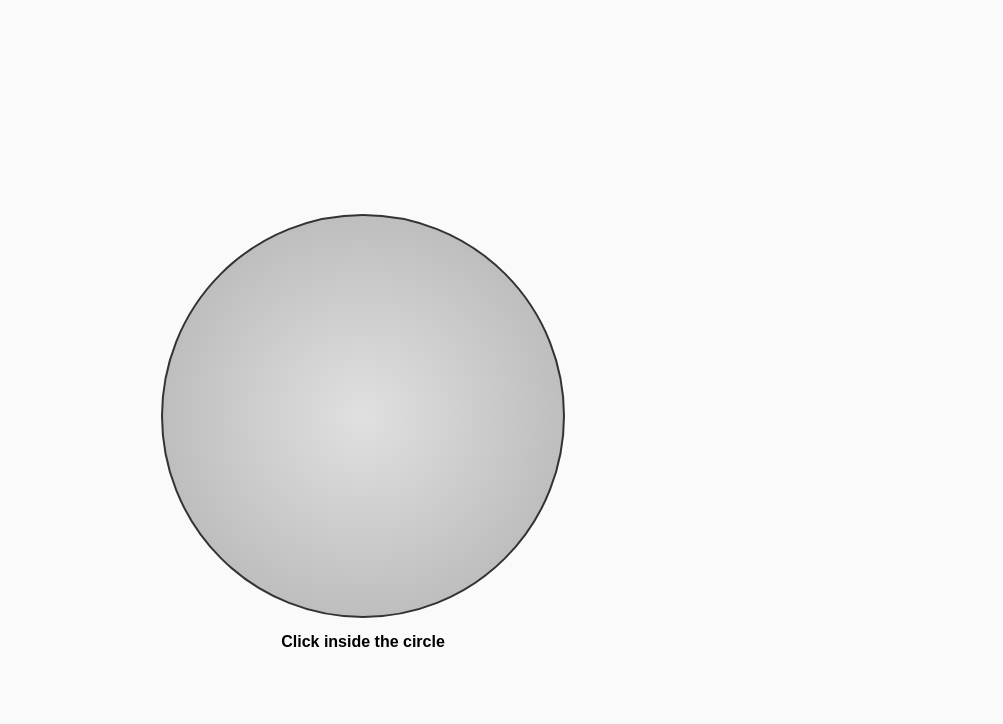
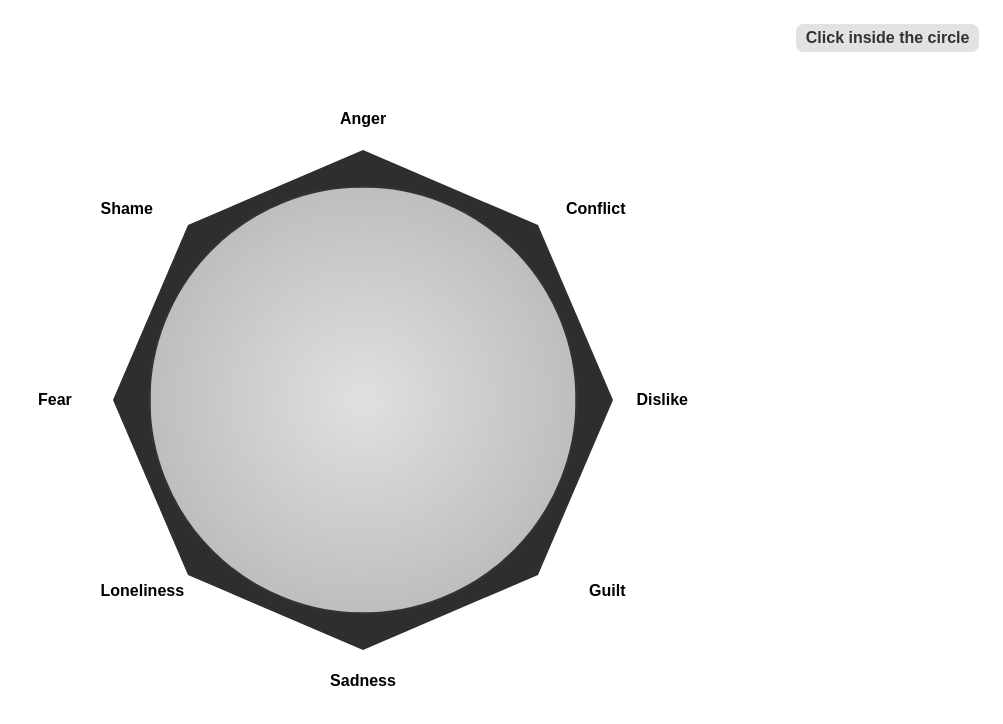
Before and after one commit to nichothenacho64/GreenerGrass, a website: page emotion-wheel.html in a window 1280 px wide. Shown: the whole page, without its empty margins (277-1280 px from the left). Drawn offline with nearby package versions, Linux system fonts and the light colour scheme; files that its build step writes are made by us from their sources.

Commit message:
Add foundational styling to `emotion-wheel.html`
Now, emotions can be labelled on the sides of an octagon that sits directly underneath the circle. I need to do some more work on giving all HTML files consistent styling and a nice aesthetic once I have created effective mockups.

```diff
--- a/_emotion-wheel.scss
+++ /dev/null
@@ -1,44 +0,0 @@
-$circle-size: 400px;
-$dot-size: 10px;
-$bg-colour: #fafafa;
-$circle-border: #333;
-$circle-gradient: radial-gradient(circle, #e0e0e0, #b0b0b0);
-$dot-colour: crimson;
-
-body {
-    display: flex;
-    justify-content: center;
-    align-items: center;
-    height: 100vh;
-    background: $bg-colour;
-    font-family: Arial, sans-serif;
-}
-
-#circleContainer {
-    position: relative;
-    text-align: center;
-
-    #mainCircle {
-        width: $circle-size;
-        height: $circle-size;
-        border-radius: 50%;
-        background: $circle-gradient;
-        border: 2px solid $circle-border;
-        position: relative;
-        cursor: crosshair;
-
-        .small-circle {
-            position: absolute;
-            width: $dot-size;
-            height: $dot-size;
-            border-radius: 50%;
-            background: $dot-colour;
-            transform: translate(-50%, -50%);
-        }
-    }
-
-    #coords {
-        margin-top: 15px;
-        font-weight: bold;
-    }
-}
--- a/emotion-wheel.html
+++ b/emotion-wheel.html
@@ -6,15 +6,16 @@
     <meta name="viewport" content="width=device-width, initial-scale=1.0" />
     <title>Mapping emotions (test)</title>
     <link rel="stylesheet" href="css/styles.css" type="text/css">
+    <link rel="stylesheet" href="css/emotion-wheel.css" type="text/css">
+    <script type="module" src="emotionWheel.js" defer></script>
 </head>
 
 <body>
-    <div id="circleContainer">
+    <div id="scene">
+        <div id="octagon"></div>
         <div id="mainCircle"></div>
         <div id="coords">Click inside the circle</div>
     </div>
-
-    <script type="module" src="emotionWheel.js"></script>
 </body>
 
 </html>
--- /dev/null
+++ b/emotion-wheel.scss
@@ -0,0 +1,85 @@
+$octagon-colour: #2e2e2e;
+$circle-gradient: radial-gradient(circle, #e0e0e0, #b0b0b0);
+$circle-border: #333;
+
+$octagon-size: min(70vmin, 500px);
+$circle-size: calc(#{$octagon-size} * 0.85);
+$dot-size: 10px;
+
+body {
+    display: flex;
+    justify-content: center;
+    align-items: center;
+    height: 100vh;
+    margin: 0;
+}
+
+#scene {
+    position: relative;
+    width: $octagon-size;
+    height: $octagon-size;
+}
+
+#octagon {
+    position: absolute;
+    top: 50%;
+    left: 50%;
+    width: $octagon-size;
+    height: $octagon-size;
+    transform: translate(-50%, -50%);
+    background: $octagon-colour;
+    clip-path: polygon(50% 0%,
+            85% 15%,
+            100% 50%,
+            85% 85%,
+            50% 100%,
+            15% 85%,
+            0% 50%,
+            15% 15%
+        );
+}
+
+#mainCircle {
+    position: absolute;
+    top: 50%;
+    left: 50%;
+    width: $circle-size;
+    height: $circle-size;
+    border-radius: 50%;
+    background: $circle-gradient;
+    border: 2px solid $circle-border;
+    transform: translate(-50%, -50%);
+    cursor: crosshair; // for choosing the cursor type; maybe this won't be needed for later
+
+    .user-selection {
+        position: absolute;
+        width: $dot-size;
+        height: $dot-size;
+        border-radius: 50%;
+        background: hsl(random(255), 75%, 40%);
+        transform: translate(-50%, -50%);
+    }
+}
+
+#coords { // ! THIS IS TEMPORARY & HIDDEN IN THE FINAL THING!
+    position: fixed;
+    top: 1.5rem;
+    right: 1.5rem;
+    font-weight: bold;
+    color: #333;
+    font-size: 1rem;
+    background: rgba(198, 198, 198, 0.5);
+    padding: 0.3rem 0.6rem;
+    border-radius: 7.5px;
+    z-index: 10;
+}
+
+.label {
+    position: absolute;
+    color: black;
+    font-weight: bold;
+    font-size: 1rem;
+    white-space: nowrap;
+    opacity: 0;
+    transition: opacity 0.4s ease-in-out;
+}
--- a/emotionWheel.js
+++ b/emotionWheel.js
@@ -1,12 +1,55 @@
 const mainCircle = document.getElementById('mainCircle');
 const coordsDisplay = document.getElementById('coords');
+const scene = document.getElementById('scene');
+
+const evenLabelX = '-2.5%';
+const evenLabelY = '10%';
+const middleLabelX = '50%';
+const middleLabelY = '-8%';
+const sideLabelX = '-15%';
+const sideLabelY = '50%';
+
+const labels = [
+    "Anger",
+    "Conflict",
+    "Dislike",
+    "Guilt",
+    "Sadness",
+    "Loneliness",
+    "Fear",
+    "Shame",
+];
+
+const labelPositions = [
+    { top: middleLabelY, left: middleLabelX, transform: 'translateX(-50%)' },
+    { top: evenLabelY, right: evenLabelX },
+    { top: sideLabelY, right: sideLabelX, transform: 'translateY(-50%)' },
+    { bottom: evenLabelY, right: evenLabelX },
+    { bottom: middleLabelY, left: middleLabelX, transform: 'translateX(-50%)' },
+    { bottom: evenLabelY, left: evenLabelX },
+    { top: sideLabelY, left: sideLabelX, transform: 'translateY(-50%)' },
+    { top: evenLabelY, left: evenLabelX }
+];
 
 function createDot(x, y) {
     const dot = document.createElement('div');
-    dot.classList.add('small-circle');
+    dot.classList.add('user-selection');
     dot.style.left = `${x}px`;
     dot.style.top = `${y}px`;
     mainCircle.appendChild(dot);
+}
+
+function drawLabels() {
+    labels.forEach((text, labelPosition) => {
+        const label = document.createElement('div');
+        label.classList.add('label');
+        label.textContent = text;
+        Object.assign(label.style, labelPositions[labelPosition]);
+        scene.appendChild(label);
+        requestAnimationFrame(() => {
+            label.style.opacity = '1';
+        });
+    });
 }
 
 mainCircle.addEventListener('click', (event) => {
@@ -23,3 +66,5 @@ mainCircle.addEventListener('click', (event) => {
     coordsDisplay.textContent = `x: ${normX.toFixed(2)}, y: ${normY.toFixed(2)}`;
     createDot(x, y);
 });
+
+drawLabels();
--- a/styles.scss
+++ b/styles.scss
@@ -1,15 +1,13 @@
 /* for index.html */
-@use "emotion-wheel";
 
 html, body {
     overflow: hidden;
-    -webkit-overflow-scrolling: auto; /* for iOS */
-    overscroll-behavior: none; /* prevents scroll chaining */
+    overscroll-behavior: none;
 }
 
 body {
     font-family: sans-serif;
-    margin: 2rem;
+    margin: 2rem; // bring back?
 }
 
 #messages {
```
Also changed, not shown: index.html (+5 -5 lines).
